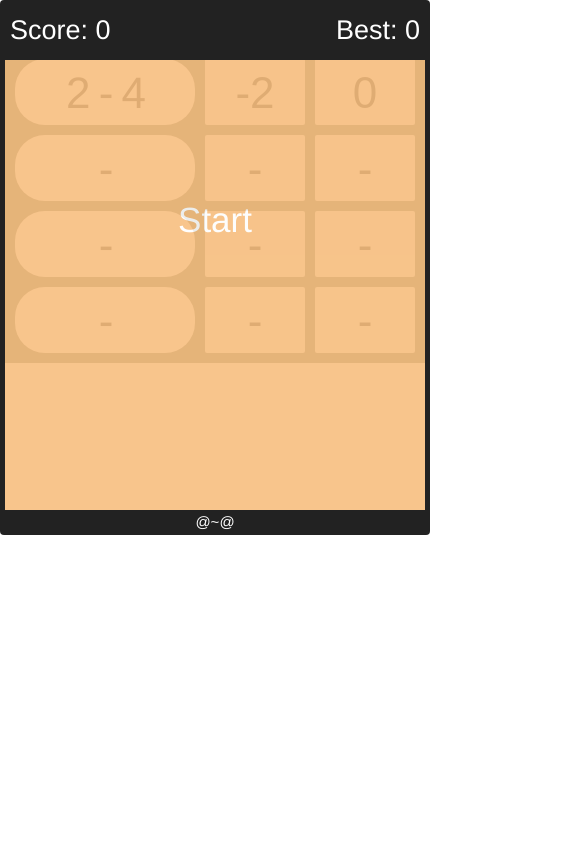
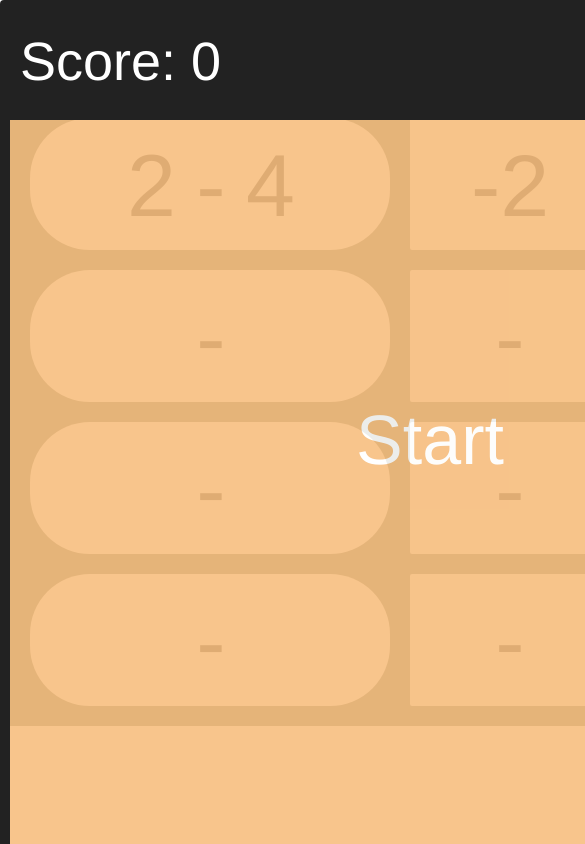
Before and after one commit to doonamm/math, a plain HTML site: page index.html in a window 390 px wide. Shown: the top 844 px of the page, 585 px wide, since content can reach past the window. Drawn offline with Linux system fonts and the light colour scheme.

Commit message:
Add files via upload

```diff
--- a/script.js
+++ b/script.js
@@ -4,7 +4,16 @@ var list = document.getElementsByClassName("list")[0];
 var myoperator_easy = ['+', '-', 'x'];
 var start = document.getElementsByClassName("cover")[0];
 var score = document.getElementsByClassName("score-value")[0];
-var pos = 75;
+
+const item_once = document.querySelector('.demo-list .item');
+const item_height = parseInt(getComputedStyle(item_once).marginBottom) + item_once.offsetHeight;
+console.log(item_height);
+var max_child_count = 7;
+var speed = 0.5;
+if(item_height >= 150){
+    speed = 1;
+}
+var pos = item_height - 2;
 var miss_question = 0;
 var loop;
 var announce = "restart";
@@ -18,9 +27,9 @@ if(best_str!==null)
 function initQuestion() {
     // list_item.appendChild(createQues());
     list_item.insertBefore(createQues(), list_item.firstChild);
-    pos -= 76;
+    pos -= item_height;
     list.style.top = pos + "px";
-    if(list_item.childElementCount > 7){
+    if(list_item.childElementCount > max_child_count){
 
         let is_pass = list_item.lastChild.getAttribute("passed");
 
@@ -29,7 +38,8 @@ function initQuestion() {
                 miss_question--;
         } else {
             miss_question++;
-            if(miss_question >= 3)
+            console.log(miss_question);
+            if(miss_question >= 4)
             {
                 stopGame();
                 return;
@@ -121,9 +131,9 @@ function startGame(){
         // start.style.zIndex = -1;
         start.style.visibility = "hidden";
         loop = setInterval(function () {
-            if ((pos + 1) % 76 === 0)
+            if ((pos + 1) % item_height === 0)
                 initQuestion();
-            pos += 0.5;
+            pos += speed;
             list.style.top = pos + "px";
         }, 7);
     });
@@ -142,7 +152,7 @@ function stopGame(button = null){
             best.innerHTML = score.innerHTML;
             window.localStorage.setItem("best-score", best.innerHTML);
         }
-    pos = 73;
+    pos = item_height - 2;
     list.style.top = pos + "px";
 
     //reset
--- a/style.css
+++ b/style.css
@@ -52,12 +52,6 @@ ul li{
     overflow: hidden;
     margin: 0 auto;
 }
-/* .demo-list{
-    display: flex;
-    flex-direction: column;
-    background-color: #3e503c;
-    padding: 0 10px;
-} */
 .list{
     position: absolute;
     background-color: #3e503c;
@@ -132,3 +126,62 @@ ul li{
     font-size: 15px;
     text-align: center;
 }
+
+@media only screen and (max-width: 414px){
+    .score-board{
+        height: 120px;
+        font-size: 54px;
+    }
+    .score{
+        top: 30px;
+        left: 20px;
+    }
+    .best{
+        top: 30px;
+        right: 20px;
+    }
+    .game{
+        width: 860px;
+    }
+    .play-area{
+        width: 840px;
+        height: 900px;
+    }
+    .item .question{
+        width: 360px;
+        line-height: 136px;
+        margin-right: 20px;
+        border-radius: 60px;
+    }
+    .item .answer{
+        font-size: 88px;
+        width: 200px;
+        line-height: 136px;
+        margin-right: 20px;
+    }
+    .item .answer:last-child{
+        margin-right: 0;
+    }
+    .item{
+        font-size: 88px;
+        max-height: 132px;
+        min-height: 132px;
+        margin-bottom: 20px;
+    }
+    .list{
+        padding: 0 20px;
+    }
+    .cover{
+        width: 840px;
+        height: 900px;
+        padding-top: 280px;
+        font-size: 70px;
+    }
+    .play-footer{
+        height: 50px;
+        line-height: 49px;
+    }
+    .author{
+        font-size: 30px;
+    }
+}
```
